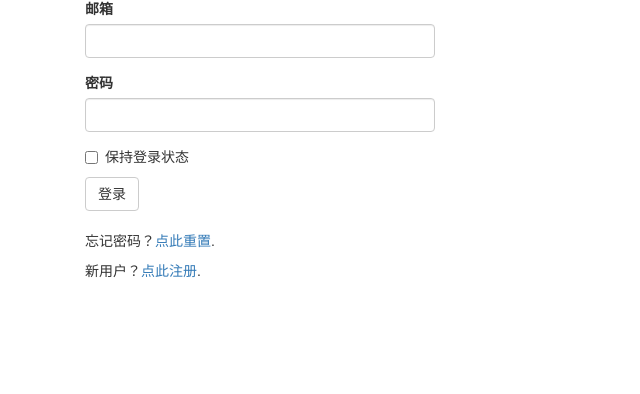
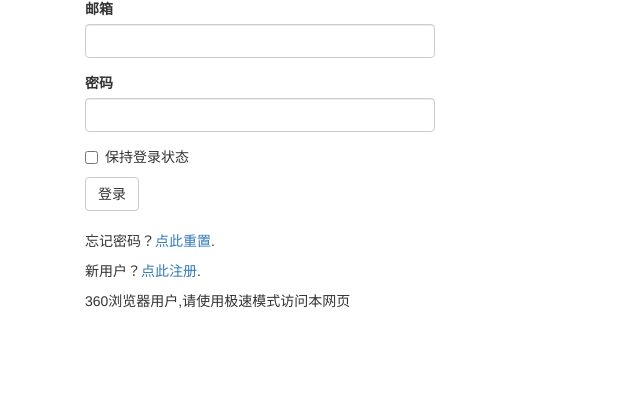
Before and after one commit to oratun/ContractReminder, a Flask app: page /auth/login in a window 1280 px wide. Shown: the part 193-587 px from the top of the page, without its empty margins (0-640 px from the left). Run offline with Flask 2, Linux system fonts and the light colour scheme; some libraries are stand-ins or nearby versions.

Commit message:
add some tip on login page

```diff
--- a/app/templates/auth/login.html
+++ b/app/templates/auth/login.html
@@ -12,7 +12,7 @@
     <br>
     <p>忘记密码？<a href="{{ url_for('auth.password_reset_request') }}">点此重置</a>.</p>
     <p>新用户？<a href="{{ url_for('auth.register') }}">点此注册</a>.</p>
-    <div></div>
+    <div>360浏览器用户,请使用极速模式访问本网页</div>
 </div>
 
 {% endblock %}
```
